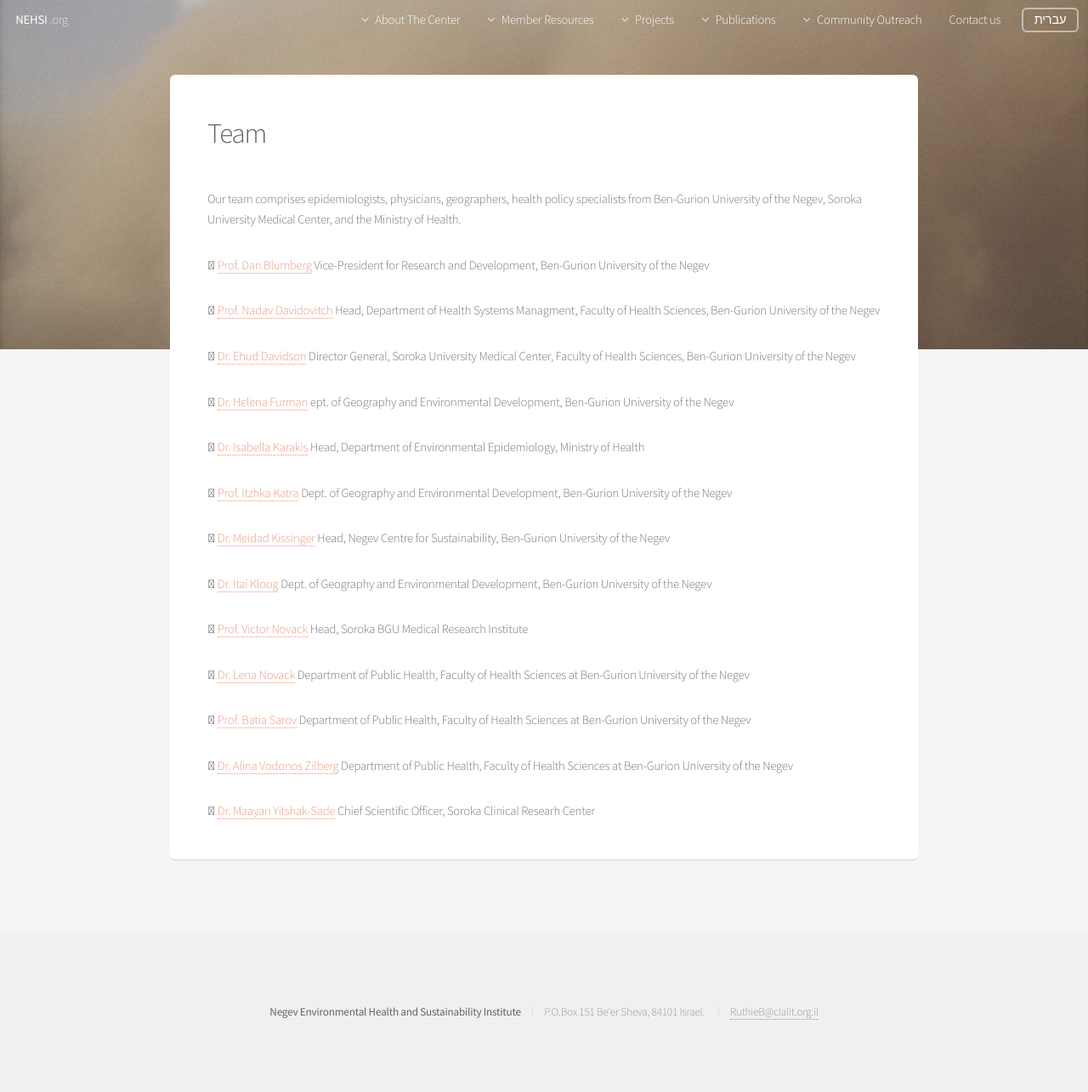
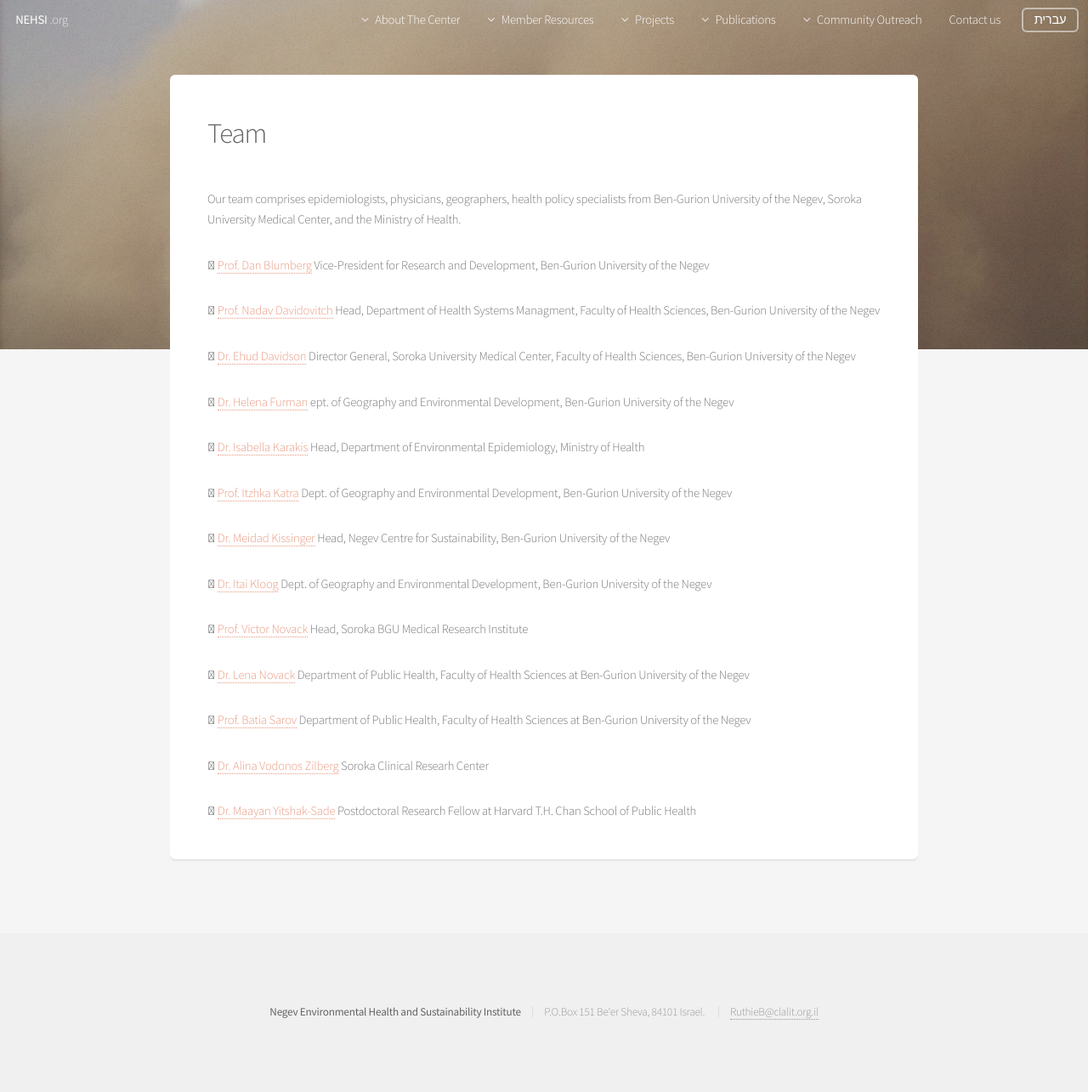
Before and after one commit to vsevkayf/hasa, a Jekyll site: the page built from Team.md, in a window 1280 px wide. Shown: the whole page at 85% size. Built offline with Jekyll 4.4.1, drawn with Linux system fonts in a browser that asks for light colours; nearby versions of some CDN libraries.

Commit message:
Update Team.md

```diff
--- a/Team.md
+++ b/Team.md
@@ -32,6 +32,6 @@ Our team comprises epidemiologists, physicians, geographers, health policy speci
 
  [Prof. Batia Sarov](/hasa/sarov) Department of Public Health, Faculty of Health Sciences at Ben-Gurion University of the Negev
 
- [Dr. Alina Vodonos Zilberg](/hasa/alina) Department of Public Health, Faculty of Health Sciences at Ben-Gurion University of the Negev
+ [Dr. Alina Vodonos Zilberg](/hasa/alina) Soroka Clinical Researh Center
 
- [Dr. Maayan Yitshak-Sade](/hasa/maayan) Chief Scientific Officer, Soroka Clinical Researh Center
+ [Dr. Maayan Yitshak-Sade](/hasa/maayan) Postdoctoral Research Fellow at Harvard T.H. Chan School of Public Health
```
